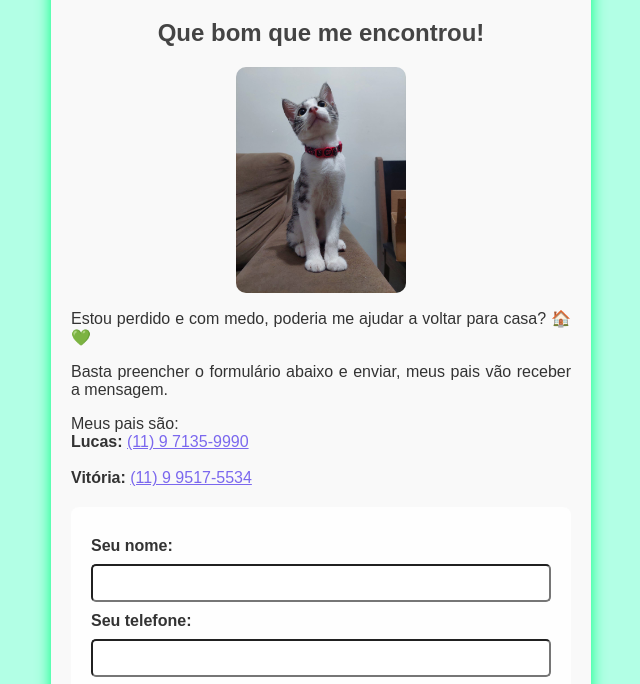
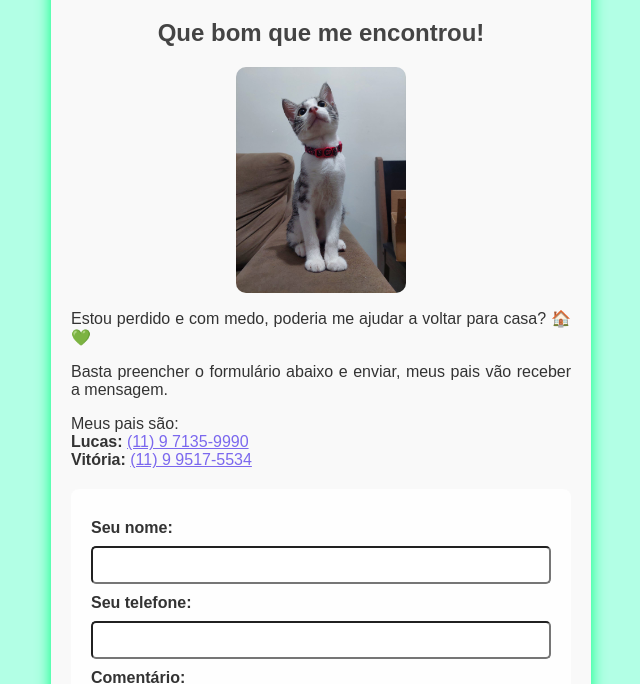
Before and after one commit to lucasramosfs/yoshi, a plain HTML site: page index.html in a window 1280 px wide. Shown: the part 110-794 px from the top of the page, without its empty margins (319-959 px from the left). Drawn offline with Linux system fonts and the light colour scheme.

Commit message:
tirando espaço

```diff
--- a/index.html
+++ b/index.html
@@ -150,7 +150,7 @@
     <p>Basta preencher o formulário abaixo e enviar, meus pais vão receber a mensagem.</p>
     <p class="tutores">
       Meus pais são:<br>
-      <strong>Lucas: </strong><a href="tel:+5511971359990" target="_blank">(11) 9 7135-9990</a><br><br>
+      <strong>Lucas: </strong><a href="tel:+5511971359990" target="_blank">(11) 9 7135-9990</a><br>
       <strong>Vitória: </strong><a href="tel:+5511995175534" target="_blank">(11) 9 9517-5534</a>
     </p>
 
```
